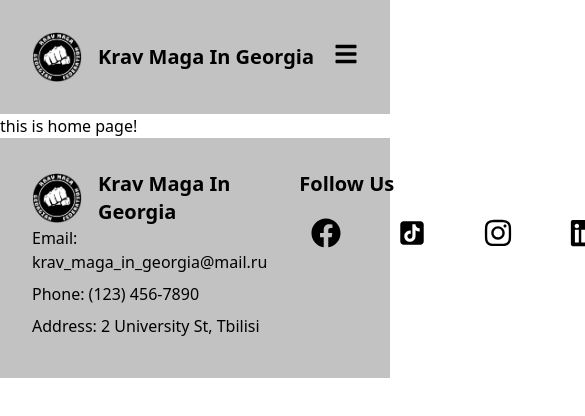
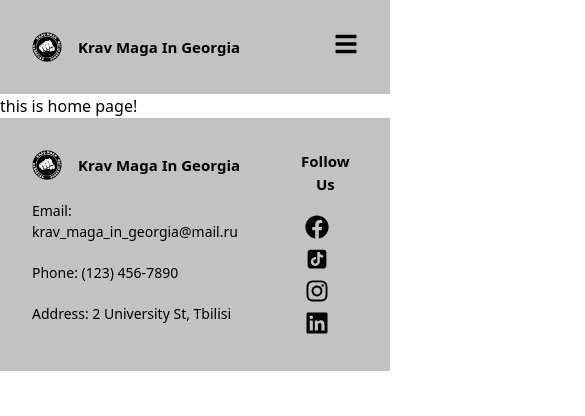
Before and after one commit to BYCODDE/Krav-Maga-Georgian-Federation, a React (Vite) app: page / in a window 390 px wide. Shown: the top 416 px of the page, 585 px wide, since content can reach past the window. Built offline with nearby package versions, Linux system fonts and the light colour scheme.

Commit message:
styles fixed for both!

```diff
--- a/src/components/Footer/Footer.jsx
+++ b/src/components/Footer/Footer.jsx
@@ -8,20 +8,28 @@ function Footer() {
   return (
     <footer className="bg-[#c2c2c2] p-8 w-full">
       <div className="flex flex-row justify-between items-start gap-8">
-        <div>
+        <div className="flex flex-col gap-[20px]">
           <ReusableTitle />
-          <p className="mb-2">Email: krav_maga_in_georgia@mail.ru</p>
-          <p className="mb-2">Phone: (123) 456-7890</p>
-          <p className="mb-2">Address: 2 University St, Tbilisi</p>
+          <p className=" text-[14px] lg:text-[20px] ">
+            Email: krav_maga_in_georgia@mail.ru
+          </p>
+          <p className=" text-[14px] lg:text-[20px] ">
+            Phone: (123) 456-7890
+          </p>
+          <p className=" text-[14px] lg:text-[20px] ">
+            Address: 2 University St, Tbilisi
+          </p>
         </div>
         <div>
-          <h3 className="text-xl font-semibold mb-4">Follow Us</h3>
-          <div className="flex gap-8 text-[20px]">
+          <h3 className=" md:text-left text-[15px] lg:text-xl font-semibold mb-4 text-center">
+            Follow Us
+          </h3>
+          <div className="flex gap-0 md:flex-row md:gap-8 flex-col ">
             <a
               href="https://facebook.com"
               target="_blank"
               rel="noopener noreferrer"
-              className="hover:text-blue-600 px-3 py-1 lg:px-4 lg:py-2  text-3xl"
+              className="hover:text-blue-600 px-3 py-1 lg:px-4 lg:py-2  text-2xl md:text-3xl"
             >
               <FaFacebook />
             </a>
@@ -29,7 +37,7 @@ function Footer() {
               href="https://www.tiktok.com"
               target="_blank"
               rel="noopener noreferrer"
-              className="hover:text-red-600 px-3 py-1 lg:px-4 lg:py-2 text-3xl"
+              className="hover:text-red-600 px-3 py-1 lg:px-4 lg:py-2  text-2xl md:text-3xl"
             >
               <AiFillTikTok />
             </a>
@@ -37,7 +45,7 @@ function Footer() {
               href="https://instagram.com"
               target="_blank"
               rel="noopener noreferrer"
-              className="hover:text-pink-500 px-3 py-1 lg:px-4 lg:py-2  text-3xl"
+              className="hover:text-pink-500 px-3 py-1 lg:px-4 lg:py-2  text-2xl md:text-3xl"
             >
               <FaInstagram />
             </a>
@@ -45,7 +53,7 @@ function Footer() {
               href="https://linkedin.com"
               target="_blank"
               rel="noopener noreferrer"
-              className="hover:text-blue-700 px-3 py-1 lg:px-4 lg:py-2  text-3xl"
+              className="hover:text-blue-700 px-3 py-1 lg:px-4 lg:py-2  text-2xl md:text-3xl"
             >
               <FaLinkedin />
             </a>
--- a/src/components/Navbar/Navbar.jsx
+++ b/src/components/Navbar/Navbar.jsx
@@ -3,15 +3,15 @@ import { navLinks } from "../../lib/navlinks";
 
 function Navbar() {
   return (
-    <nav className="md:flex gap-2 justify-end w-full text-[20px] hidden">
+    <nav className="md:flex gap-2 justify-end w-full text-[14px] lg:text-[20px] hidden ">
       {navLinks.map((link) => (
         <NavLink
           key={link.id}
           to={link.path}
           className={({ isActive }) =>
             isActive
-              ? "text-[#E80D0D] px-3 py-1 lg:px-4 lg:py-2"
-              : "px-3 py-1 lg:px-4 lg:py-2"
+              ? "text-[#E80D0D] px-2 py-1 lg:px-2 lg:py-1"
+              : "px-2 py-1 lg:px-2 lg:py-1"
           }
         >
           {link.name}
--- a/src/components/ReusableTitle/ReusableTitle.jsx
+++ b/src/components/ReusableTitle/ReusableTitle.jsx
@@ -3,8 +3,12 @@ import React from "react";
 function ReusableTitle() {
   return (
     <div className="flex items-center gap-4 w-full ">
-      <img className="max-w-[50px]" src="mainLogo.png" alt="mainLogo" />
-      <h1 className="text-xl font-bold">Krav Maga In Georgia</h1>
+      <img
+        className="max-w-[30px] lg:max-w-[50px]"
+        src="mainLogo.png"
+        alt="mainLogo"
+      />
+      <h1 className="text-[15px] lg:text-xl font-bold">Krav Maga In Georgia</h1>
     </div>
   );
 }
```
